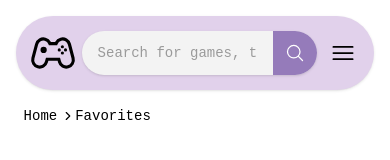
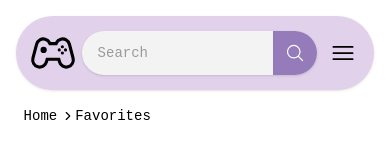
Before and after one commit to nicolovli/Realm, a React (Vite) app in the folder frontend/: page /project2/favorites in a window 390 px wide. Shown: the top 160 px of the page. Built offline with nearby package versions, Linux system fonts and the light colour scheme.

Commit message:
feat: add mobile placeholder for search

```diff
--- a/frontend/src/components/Header/Header.tsx
+++ b/frontend/src/components/Header/Header.tsx
@@ -83,7 +83,9 @@ export const Header = () => {
 
         {/* Mobile icons only visible in reponsivive small size */}
         <section className="flex flex-row gap-3 w-full md:hidden items-center">
-          <SearchBar />
+          <SearchBar
+                      placeholder="Search"
+ />
           <MobileSheetMenu
             navigation={navigation}
             dialogControls={loginDialogControls}
```
